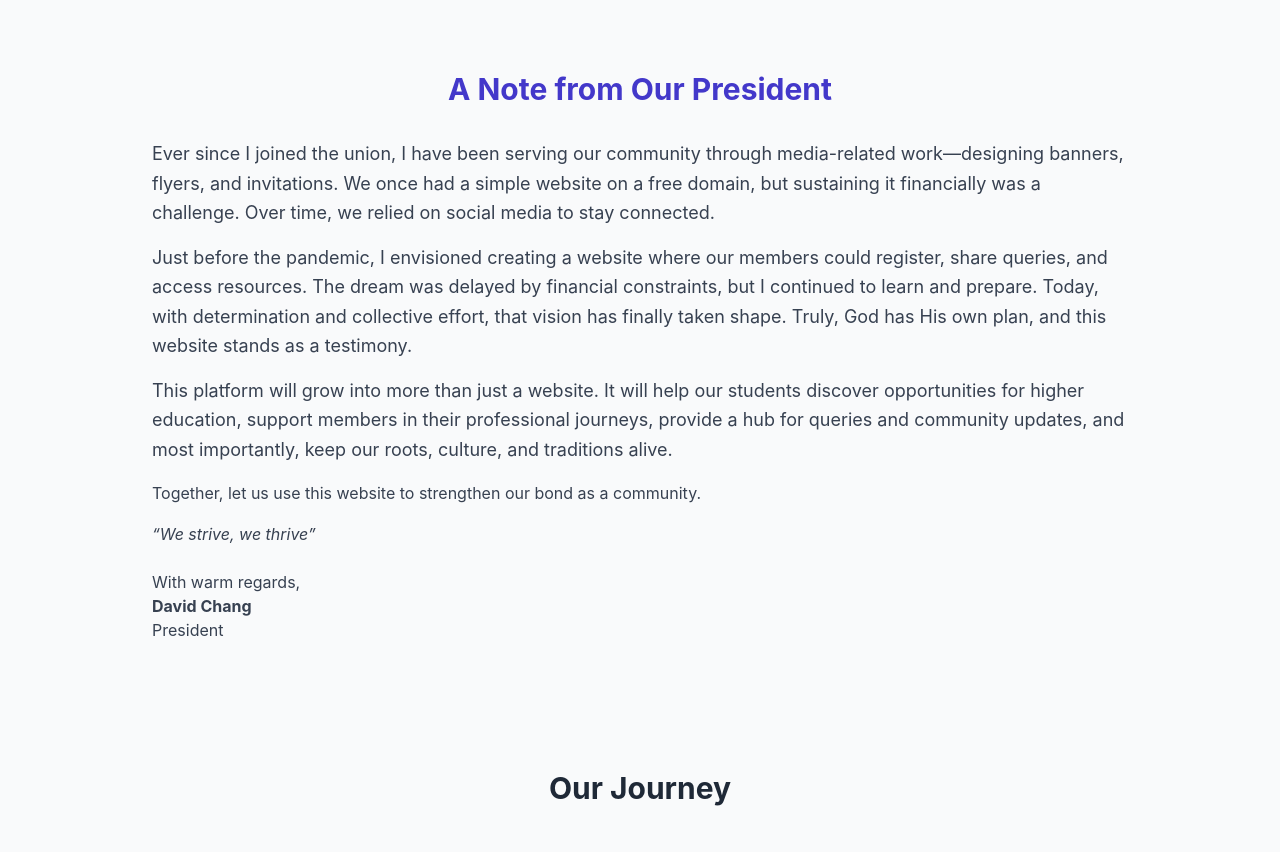
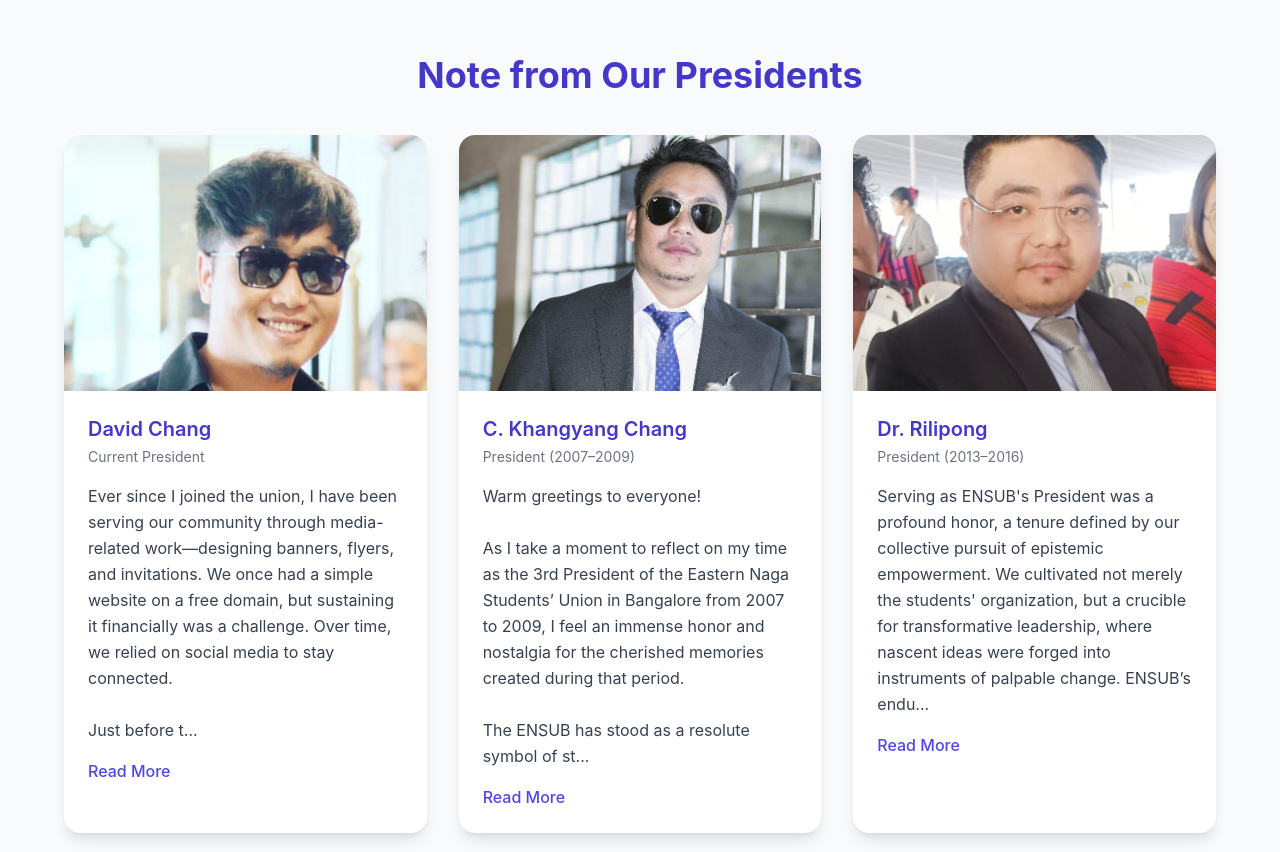
Before and after one commit to easternnagabangalore/ensub, a React (Vite) app: page /about in a window 1280 px wide. Shown: the part 1320-2172 px from the top of the page. Built offline with nearby package versions, Linux system fonts and the light colour scheme.

Commit message:
Update About.jsx

```diff
--- a/src/pages/About.jsx
+++ b/src/pages/About.jsx
@@ -1,7 +1,36 @@
 import { motion, useAnimation } from "framer-motion";
 import { useEffect, useState } from "react";
 import heroBg from "../assets/hero-bg.jpg";
+import David from "../assets/Presidents/David.jpg";
+import Apongy from "../assets/Presidents/Apongy.jpg";
+import Khangyang from "../assets/Presidents/Khangyang.jpg";
+import Rilipong from "../assets/Presidents/RILIPONG.jpg";
 
+// ---------------- PRESIDENT CARD COMPONENT ----------------
+function PresidentCard({ name, period, image, message }) {
+  const [expanded, setExpanded] = useState(false);
+
+  return (
+    <div className="bg-white shadow-lg rounded-2xl overflow-hidden flex flex-col hover:shadow-xl transition-all duration-300">
+      <img src={image} alt={name} className="w-full h-64 object-cover" />
+      <div className="p-6 flex flex-col flex-grow">
+        <h3 className="text-xl font-semibold text-indigo-700 mb-1">{name}</h3>
+        <p className="text-sm text-gray-500 mb-4">{period}</p>
+        <p className="text-gray-700 leading-relaxed whitespace-pre-line">
+          {expanded ? message : `${message.substring(0, 300)}...`}
+        </p>
+        <button
+          onClick={() => setExpanded(!expanded)}
+          className="mt-4 text-indigo-600 font-medium hover:text-indigo-800 transition-colors self-start"
+        >
+          {expanded ? "Read Less" : "Read More"}
+        </button>
+      </div>
+    </div>
+  );
+}
+
+// ---------------- MAIN COMPONENT ----------------
 export default function AboutUs() {
   const milestones = [
     {
@@ -50,7 +79,7 @@ export default function AboutUs() {
     },
     {
       title: "Media & Representation",
-      text: "ENSUB President featured on Hornbill TV interview to emphasize the importance of registration, continued engagement with the union, and building a stronger community.",
+      text: "ENSUB President featured on Hornbill TV interview to emphasize the importance of registration, continued engagement with the union, and building a stronger community.",
     },
     {
       title: "Community Service",
@@ -61,16 +90,13 @@ export default function AboutUs() {
   // Counter hook
   function useCountUp(target, duration = 2000) {
     const [count, setCount] = useState(0);
-
     useEffect(() => {
       let start = 0;
       const end = parseInt(target);
       if (start === end) return;
-
       let incrementTime = 20;
       let totalIncrements = duration / incrementTime;
       let step = end / totalIncrements;
-
       let timer = setInterval(() => {
         start += step;
         if (start >= end) {
@@ -80,16 +106,14 @@ export default function AboutUs() {
           setCount(Math.ceil(start));
         }
       }, incrementTime);
-
       return () => clearInterval(timer);
     }, [target, duration]);
-
     return count;
   }
 
   return (
     <div className="w-full overflow-hidden">
-      {/* Hero Section */}
+      {/* ---------------- HERO SECTION ---------------- */}
       <div
         className="relative h-[65vh] flex items-center justify-center bg-center bg-cover"
         style={{ backgroundImage: `url(${heroBg})` }}
@@ -115,7 +139,7 @@ export default function AboutUs() {
         </motion.div>
       </div>
 
-      {/* Stats Section with Live Counters */}
+      {/* ---------------- COUNTERS ---------------- */}
       <section className="bg-gradient-to-r from-indigo-600 to-purple-600 py-16">
         <div className="max-w-6xl mx-auto grid grid-cols-1 md:grid-cols-3 gap-8 text-center text-white">
           {[
@@ -124,7 +148,6 @@ export default function AboutUs() {
             { num: 100, suffix: "+", label: "Events & Initiatives" },
           ].map((item, index) => {
             const count = useCountUp(item.num, 2000);
-
             return (
               <motion.div
                 key={index}
@@ -145,7 +168,7 @@ export default function AboutUs() {
         </div>
       </section>
 
-      {/* About Section */}
+      {/* ---------------- ABOUT ENSUB ---------------- */}
       <section className="max-w-5xl mx-auto px-6 py-16">
         <motion.div
           initial={{ opacity: 0, y: 50 }}
@@ -157,78 +180,89 @@ export default function AboutUs() {
             About ENSUB
           </h2>
           <p className="text-lg leading-relaxed text-gray-600 mb-4">
-            The Eastern Nagaland Students’ Union Bengaluru (ENSUB) was
-            established in 2004 to serve as a vibrant platform for students
-            from Eastern Nagaland residing in Bengaluru. Founded by Shri.
-            Kyüpise Sangtam with the invaluable support of co-founders Mr.
-            Lichoba Sangtam and Mr. Tsalichum Sangtam, ENSUB emerged with a
-            vision to unite and empower its members while fostering a sense of
-            community and identity.
+            The Eastern Nagaland Students’ Union Bengaluru (ENSUB) was established in 2004 to serve as a vibrant platform for students from Eastern Nagaland residing in Bengaluru. Founded by Shri. Kyüpise Sangtam with the invaluable support of co-founders Mr. Lichoba Sangtam and Mr. Tsalichum Sangtam, ENSUB emerged with a vision to unite and empower its members while fostering a sense of community and identity.
           </p>
           <p className="text-lg leading-relaxed text-gray-600 mb-4">
-            Our aims and objectives include promoting the welfare, educational
-            growth, and cultural heritage of Eastern Nagaland students,
-            providing a supportive network for academic and personal
-            development, and strengthening solidarity among members through
-            various initiatives.
+            Our aims and objectives include promoting the welfare, educational growth, and cultural heritage of Eastern Nagaland students, providing a supportive network for academic and personal development, and strengthening solidarity among members through various initiatives.
           </p>
           <p className="text-lg leading-relaxed text-gray-600">
             Guided by our motto,{" "}
-            <span className="font-semibold">"We Strive, We Thrive,"</span> we
-            endeavor to overcome challenges with determination and flourish as
-            a collective body, embodying resilience and success in all that we
-            do.
+            <span className="font-semibold">"We Strive, We Thrive,"</span> we endeavor to overcome challenges with determination and flourish as a collective body, embodying resilience and success in all that we do.
           </p>
         </motion.div>
       </section>
 
-      <section id="about" className="bg-gray-50 py-8">
-  <div className="max-w-5xl mx-auto px-6 py-8">
-    <h2 className="text-3xl font-bold text-center text-indigo-700 mb-8">
-    A Note from Our President
-    </h2>
+      {/* ---------------- PRESIDENTS SECTION ---------------- */}
+      <section id="about" className="bg-gray-50 py-12 px-4">
+        <div className="max-w-6xl mx-auto">
+          <h2 className="text-3xl md:text-4xl font-bold text-center text-indigo-700 mb-10">
+            Note from Our Presidents
+          </h2>
 
-    <p className="text-lg text-gray-700 leading-relaxed mb-4">
-      Ever since I joined the union, I have been serving our community through
-      media-related work—designing banners, flyers, and invitations. We once had
-      a simple website on a free domain, but sustaining it financially was a
-      challenge. Over time, we relied on social media to stay connected.
-    </p>
+          <div className="grid gap-8 md:grid-cols-2 lg:grid-cols-3">
+            <PresidentCard
+              name="David Chang"
+              period="Current President"
+              image={David}
+              message={`Ever since I joined the union, I have been serving our community through media-related work—designing banners, flyers, and invitations. We once had a simple website on a free domain, but sustaining it financially was a challenge. Over time, we relied on social media to stay connected.
 
-    <p className="text-lg text-gray-700 leading-relaxed mb-4">
-      Just before the pandemic, I envisioned creating a website where our
-      members could register, share queries, and access resources. The dream was
-      delayed by financial constraints, but I continued to learn and prepare.
-      Today, with determination and collective effort, that vision has finally
-      taken shape. Truly, God has His own plan, and this website stands as a
-      testimony.
-    </p>
+Just before the pandemic, I envisioned creating a website where our members could register, share queries, and access resources. The dream was delayed by financial constraints, but I continued to learn and prepare. Today, with determination and collective effort, that vision has finally taken shape. Truly, God has His own plan, and this website stands as a testimony.
 
-    <p className="text-lg text-gray-700 leading-relaxed mb-4">
-      This platform will grow into more than just a website. It will help our
-      students discover opportunities for higher education, support members in
-      their professional journeys, provide a hub for queries and community
-      updates, and most importantly, keep our roots, culture, and traditions
-      alive.
-    </p>
+This platform will grow into more than just a website. It will help our students discover opportunities for higher education, support members in their professional journeys, provide a hub for queries and community updates, and most importantly, keep our roots, culture, and traditions alive.
 
-    <p className="text-gray-700 leading-relaxed mb-4">
-      Together, let us use this website to strengthen our bond as a community.
-    </p>
+Together, let us use this website to strengthen our bond as a community.
 
-    <p className="italic text-gray-700 mb-6">“We strive, we thrive”</p>
+“We strive, we thrive”
 
-    <p className="text-gray-700">
-      With warm regards,<br />
-      <strong >David Chang</strong><br />
-      President
-    </p>
-  </div>
-</section>
+With warm regards,
+David Chang
+President`}
+            />
 
+            <PresidentCard
+              name="C. Khangyang Chang"
+              period="President (2007–2009)"
+              image={Khangyang}
+              message={`Warm greetings to everyone!
 
+As I take a moment to reflect on my time as the 3rd President of the Eastern Naga Students’ Union in Bangalore from 2007 to 2009, I feel an immense honor and nostalgia for the cherished memories created during that period.
 
-      {/* Timeline Section */}
+The ENSUB has stood as a resolute symbol of strength and perseverance, truly capturing our collective spirit in overcoming challenges while steadfastly upholding our core values. Since its inception, the union has been a vigorous advocate for academic excellence, simultaneously fostering peace and harmony within our diverse communities. Although we find ourselves miles away from our beloved homeland in pursuit of education and professional opportunities, the ENSUB has continuously served as a vital platform for personal growth, learning, and meaningful contributions to the wider world.
+
+I extend my heartfelt wishes for your continued success in all your endeavors.
+
+Long live the ENSUB!
+
+Sincerely,
+C. Khangyang Chang`}
+            />
+
+            <PresidentCard
+              name="Dr. Rilipong"
+              period="President (2013–2016)"
+              image={Rilipong}
+              message={`Serving as ENSUB's President was a profound honor, a tenure defined by our collective pursuit of epistemic empowerment. We cultivated not merely the students' organization, but a crucible for transformative leadership, where nascent ideas were forged into instruments of palpable change. ENSUB’s enduring legacy is this self-perpetuating ecosystem of excellence, a testament to the power of a shared vision meticulously nurtured.
+
+Dr. Rilipong
+President (2013–2016)`}
+            />
+
+            <PresidentCard
+              name="Apongy Khiungrü"
+              period="President (2021–2023)"
+              image={Apongy}
+              message={`It was one of the greatest honors of my life to serve as the President of the Eastern Nagaland Students’ Union Bengaluru (ENSUB) from 2021 to 2023. During this time, I had the privilege of witnessing how ENSUB stands as more than just a students’ union—it is a family, a community, and a movement. It is a place where unity is nurtured, academic excellence is encouraged, and our cultural heritage is preserved with pride.
+
+ENSUB has always been a pillar of support not only for students but also for working professionals and the wider community. It has provided a platform where members come together to learn, grow, and contribute to the greater good. The progress and achievements of ENSUB are the result of the collective dedication, discipline, and selfless service of countless leaders, members, and well-wishers who have carried its legacy forward.
+
+Apongy Khiungrü
+President, ENSUB (2021–2023)`}
+            />
+          </div>
+        </div>
+      </section>
+
+      {/* ---------------- TIMELINE ---------------- */}
       <section className="bg-gray-50 py-16">
         <h2 className="text-3xl font-bold text-center mb-12 text-gray-800">
           Our Journey
@@ -256,7 +290,7 @@ export default function AboutUs() {
         </div>
       </section>
 
-      {/* Highlights Section */}
+      {/* ---------------- HIGHLIGHTS ---------------- */}
       <section className="bg-gradient-to-r from-indigo-700 via-purple-700 to-indigo-700 py-16">
         <div className="max-w-6xl mx-auto px-6 text-center">
           <motion.h2
@@ -268,7 +302,6 @@ export default function AboutUs() {
           >
             ENSUB Journey Highlights (2023 – 2025)
           </motion.h2>
-
           <div className="grid md:grid-cols-3 gap-8">
             {highlights.map((item, index) => (
               <motion.div
```
